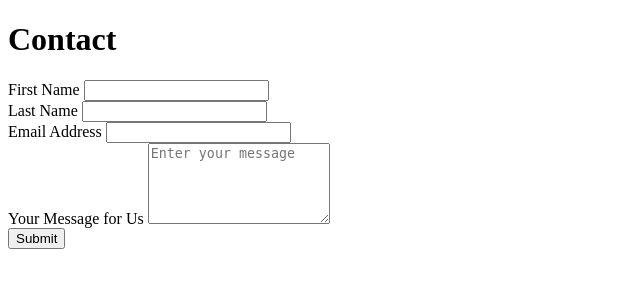
After one commit to babykid87/helloWorldTest, a Flask app: page /contact in a window 1280 px wide. The commit adds this page. Shown: the top 300 px of the page, without its empty margins (0-640 px from the left). Run offline with Flask 3, Linux system fonts and the light colour scheme.

Commit message:
Create contact and favourite course with form controls

```diff
--- a/app.py
+++ b/app.py
@@ -1,4 +1,4 @@
-from flask import Flask, render_template
+from flask import Flask, render_template, request
 
 app = Flask(__name__)
 
@@ -10,10 +10,28 @@ def hello_world():  # put application's code here
 @app.route('/hello')
 def hello():
     return render_template('hello.html')
+
+#@app.route('/favourite-course')
+#def favourite():
+ #   print ('Subject: ' + request.args.get('subject'))
+  #  print('Subject: ' + request.args.get('subject'))
+   # fun_courses = ['BMGT302','BMGT402']
+   # return render_template('favourite-course.html', courses=fun_courses)
 #add about routing
+@app.route('/favourite-course')
+def favourite():
+    print ('You entered your favourite class as: ' + request.args.get('subject')+ request.args.get('course_number'))
+    return render_template('favourite-course.html')
 @app.route('/about')
 def about():
     return render_template('about.html')
 
+@app.route('/contact', methods=['GET','POST'])
+def contact():
+    if request.method == 'POST':
+        return render_template('contact.html', form_submitted=True)
+    else:
+        return render_template('contact.html')
+
 if __name__ == '__main__':
     app.run()
--- /dev/null
+++ b/templates/contact.html
@@ -0,0 +1,48 @@
+<!DOCTYPE html>
+<html lang="en">
+<head>
+    <meta charset="UTF-8">
+    <title>Contact Form</title>
+</head>
+<body>
+
+<div class="container">
+    <h1>Contact</h1>
+    {% if form_submitted %}
+    <div class="col-md-6">
+         <h2>We have received your information</h2>
+    </div>
+    <div class="col-md-6">
+        <p>First Name: {{ request.form.get('first_name') }} Last Name: {{ request.form.get('last_name')}} --- Email Address: {{ request.form.get('email') }}</p>
+    </div>
+    <div class="mb-3">
+        <p>Your Message: {{ request.form.get('message')}}</p>
+    </div>
+    {% else %}
+    <form class="row g-3" action="{{ url_for('contact') }}" method="post">
+        <div class="mb-3">
+        <label for="first_name" class="form-label">First Name</label>
+        <input type="text" class="form-control" id="first_name" name="first_name">
+        </div>
+        <div class="mb-3">
+        <label for="last_name" class="form-label">Last Name</label>
+        <input type="text" class="form-control" id="last_name" name="last_name">
+         </div>
+        <div class="mb-3">
+        <label for="email" class="form-label">Email Address</label>
+        <input type="email" class="form-control" id="email" name="email">
+         </div>
+        <div class="mb-3">
+        <label for="message" class="form-label">Your Message for Us</label>
+        <textarea class="form-control" id="message" rows="5" name="message" placeholder="Enter your message"></textarea>
+         </div>
+        <button type="submit" class="btn btn-primary">Submit</button>
+    </form>
+    {% endif %}
+
+
+
+</div>
+
+</body>
+</html>
--- a/templates/hello.html
+++ b/templates/hello.html
@@ -6,5 +6,7 @@
 </head>
 <body>
 Hello World from Tuan Nguyen! This is my first HTML page.
+
+
 </body>
 </html>
```
Also changed, not shown: templates/base_design.html (added, +17 -0 lines), templates/favourite-course.html (added, +11 -0 lines).
